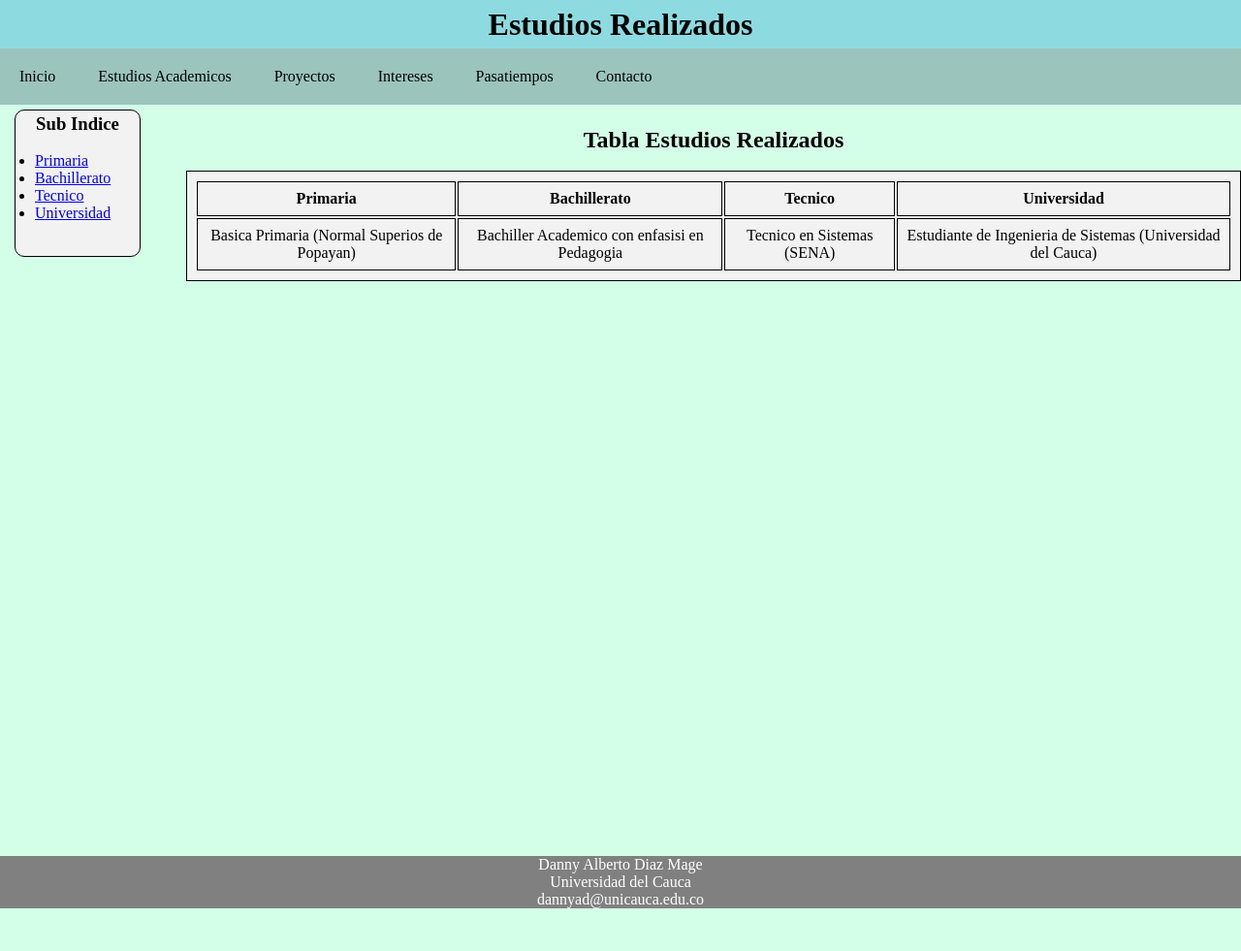
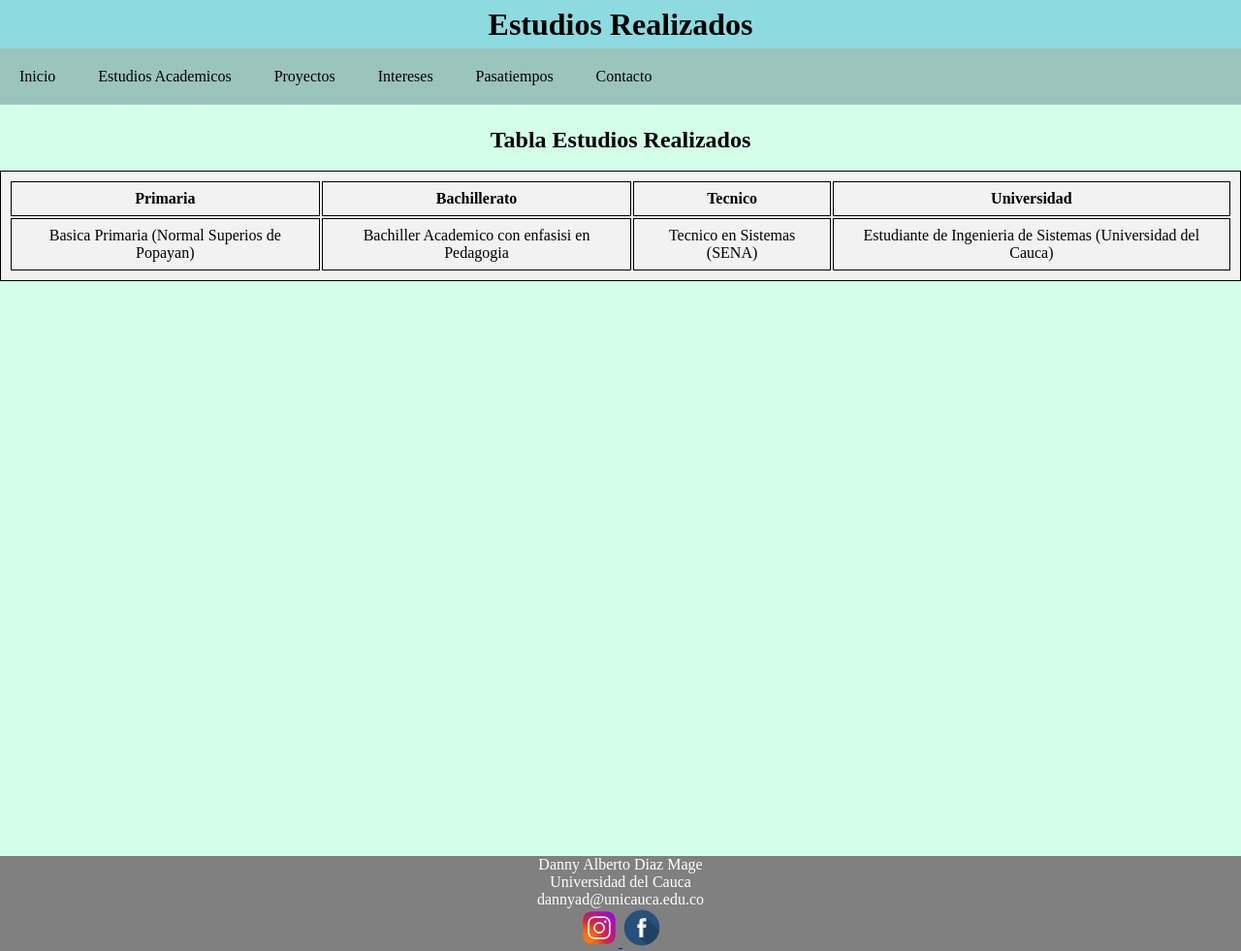
Before and after one commit to damd2212/LSW3_E2_DIAZ_DANNY, a plain HTML site: page estudios.html in a window 1280 px wide. Shown: the whole page at 97% size. Before the commit the page ends 937 px from the top, so only its background shows below. Drawn offline with Linux system fonts and the light colour scheme.

Commit message:
Add files via upload

```diff
--- a/estudios.html
+++ b/estudios.html
@@ -57,33 +57,20 @@
 				</table>
 			</section>
 
-			<aside>
-				<h3 class="subindice">Sub Indice</h3>
-				<br>
-				<div class="valor">
-					<ul>
-						<li >
-							<a href="estudios.html">Primaria</a><br>
-						</li>
-						<li>
-							<a href="estudios.html">Bachillerato</a><br>
-						</li>
-						<li>
-							<a href="estudios.html">Tecnico</a><br>
-						</li>
-						<li>
-							<a href="estudios.html">Universidad</a><br>
-						</li>
-					</ul>
-				</div>
-			</aside>
-
 			<div class="divider"></div>
 
 			 <footer>
 				<p>Danny Alberto Diaz Mage<br>
 				Universidad del Cauca<br>
 				dannyad@unicauca.edu.co<br></p>
+				<div id="logotipoIns">
+		            <a href="https://www.instagram.com/danny.diaz.mage/">
+		                <img src="archivos/instagram.png" width="40px" height="40px">
+		            </a>
+		            <a href="https://www.facebook.com/dannyalberto.diazmage">
+		                <img src="archivos/facebook.png" width="40px" height="40px">
+		            </a>
+		        </div>
 			</footer>
 		</div>
 	</body>
--- a/index.css
+++ b/index.css
@@ -4,6 +4,7 @@
 }
 
 body{
+
 	background-color: #D3FFE9;
 }
 
@@ -121,24 +122,10 @@ div.desc {
   text-align: center;
 }
 
-aside{
-	background: #f2f2f2;
-	border-radius: 10px;
-	margin: auto;
-	margin-left: 15px;
-	margin-top: 5px;
-	border: 1px solid black;
-	float: left;
-	height: 150px;
-	width: 10%;
-}
-
 .secsion{
 	min-height: 770px;
 	margin: auto;
 	margin-top: 5px;
-	float: right;
-	width: 85%;
 }
 
 .subindice{
@@ -199,6 +186,7 @@ label {
   	display: inline-block;
 }
 .contenido{
+	margin: auto;
 	border: 1px solid black;
   	border-radius: 5px;
   	background-color: #f2f2f2;
```
Also changed, not shown: contacto.html (+8 -12 lines), index.html (+13 -13 lines), intereses.html (+8 -12 lines), pasatiempos.html (+9 -12 lines), proyectos.html (+8 -16 lines), Link Pagina Web.txt (added).
